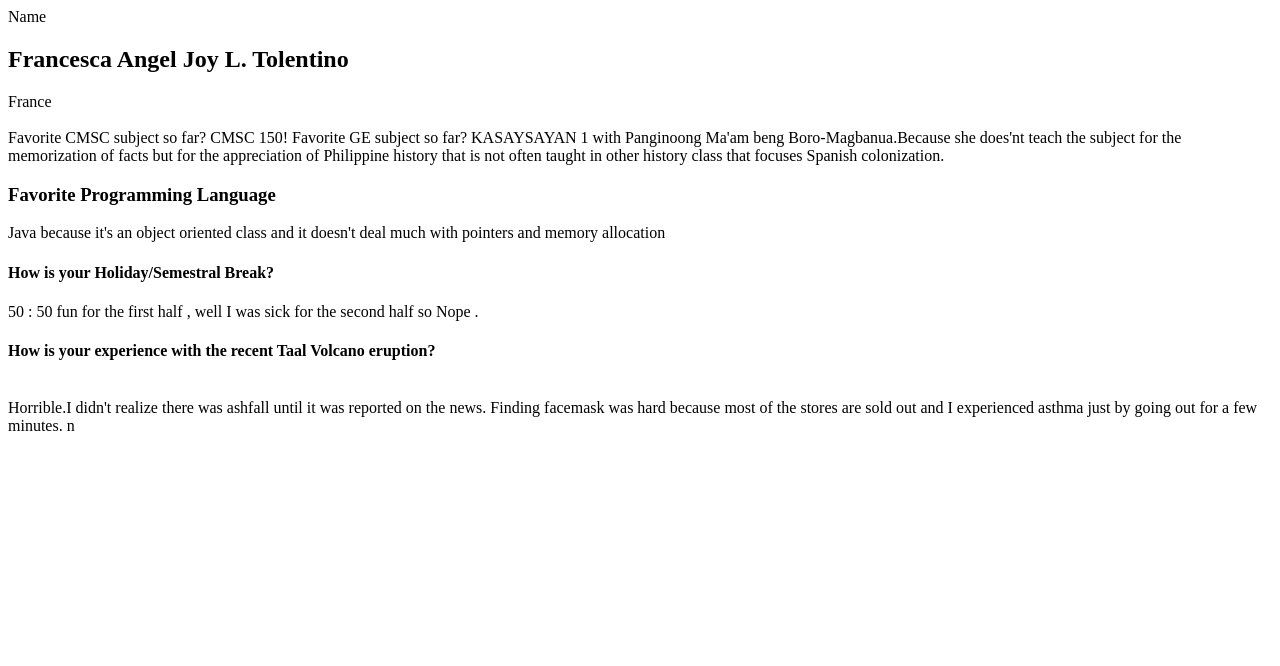
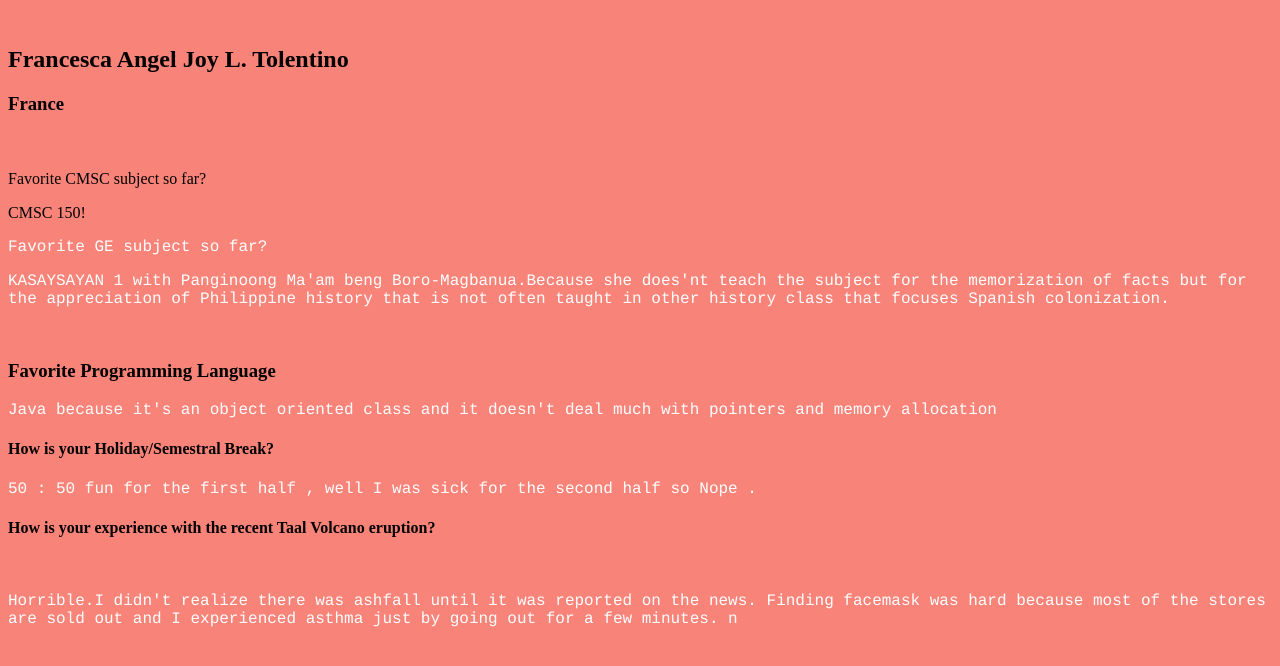
Before and after one commit to LanXhan/Cs100-1, a plain HTML site: page index.html in a window 1280 px wide. Drawn offline with Linux system fonts and the light colour scheme.

Commit message:
added index_css.css

```diff
--- a/index.html
+++ b/index.html
@@ -1,27 +1,29 @@
 <html>
 	<HEAD>
 	<title>CMSC 1000 Exer 1</title>
+	<link rel="stylesheet"  href="index_css.css">
 	</HEAD>
 	<body>
-		<p1> Name </p1>
+
 		<br>
 		<h2> Francesca Angel Joy L. Tolentino </h2>
-		<p2> France</p2>
+		<h3> France</h3>
 		<br>
 			<br>
-		<p3>Favorite CMSC subject so far? </p3>
+		<p3>Favorite CMSC subject so far? </p>
 		<label> CMSC 150! <label>
-		<p3>Favorite GE subject so far? </p3>
-		<p1> KASAYSAYAN 1 with Panginoong Ma'am beng Boro-Magbanua.Because she does'nt teach the subject for the memorization of facts but for the appreciation of Philippine history that is not often taught in other history class that focuses Spanish colonization.</p1>
+		<br>
+		<p>Favorite GE subject so far? </p>
+		<p> KASAYSAYAN 1 with Panginoong Ma'am beng Boro-Magbanua.Because she does'nt teach the subject for the memorization of facts but for the appreciation of Philippine history that is not often taught in other history class that focuses Spanish colonization.</p>
 		<br>
 	 	<h3> Favorite Programming Language</h3>
-	 	<p1>Java because it's an object oriented class and it doesn't deal much with pointers and memory allocation</p1>
+	 	<p>Java because it's an object oriented class and it doesn't deal much with pointers and memory allocation</p>
 	 	<h4> How is your Holiday/Semestral Break?</h4>
-	 	 <p1> 50 : 50  fun for the first half , well I was sick for the second half so Nope .
+	 	 <p> 50 : 50  fun for the first half , well I was sick for the second half so Nope .
 	 	<br>
 	 	<h4> How is your experience with the recent Taal Volcano eruption?</h4>
 	 	<br>
-	 	<p1>Horrible.I didn't realize there was ashfall until it was reported on the news. Finding facemask was hard because most of the stores are sold out and I experienced asthma just by going out for a few minutes. n</p1>
+	 	<p>Horrible.I didn't realize there was ashfall until it was reported on the news. Finding facemask was hard because most of the stores are sold out and I experienced asthma just by going out for a few minutes. n</p>
 
 	</body>
 </html>
--- /dev/null
+++ b/index_css.css
@@ -0,0 +1,8 @@
+p{
+	color : white;
+	font-family: Courier;
+}
+body {
+
+  background-color: #f88379;
+}
```
